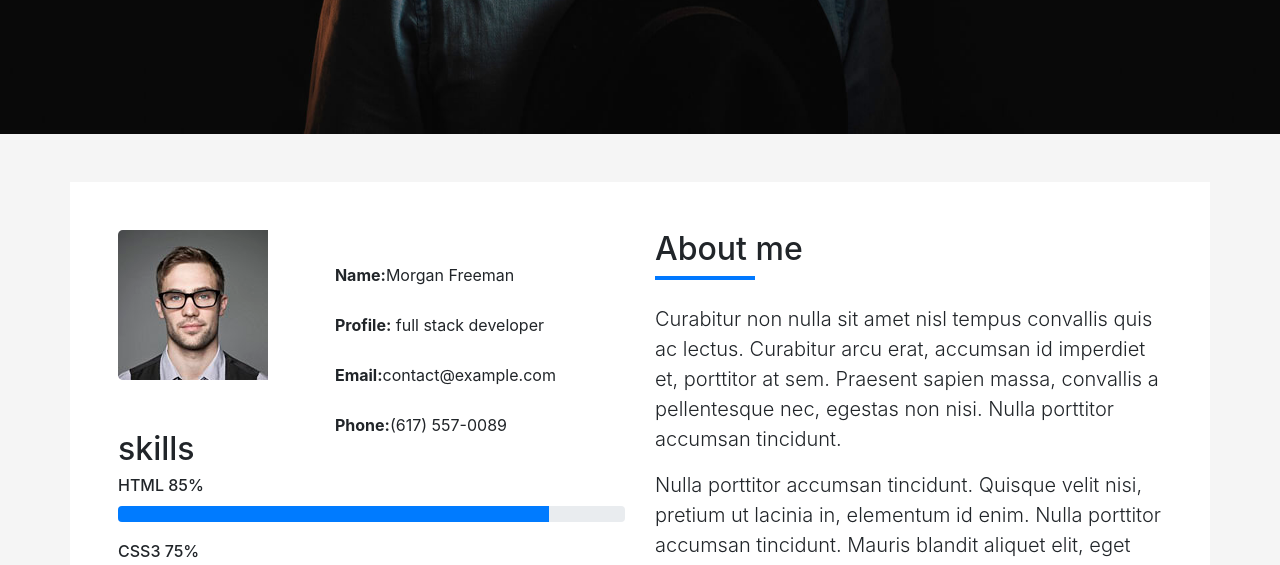
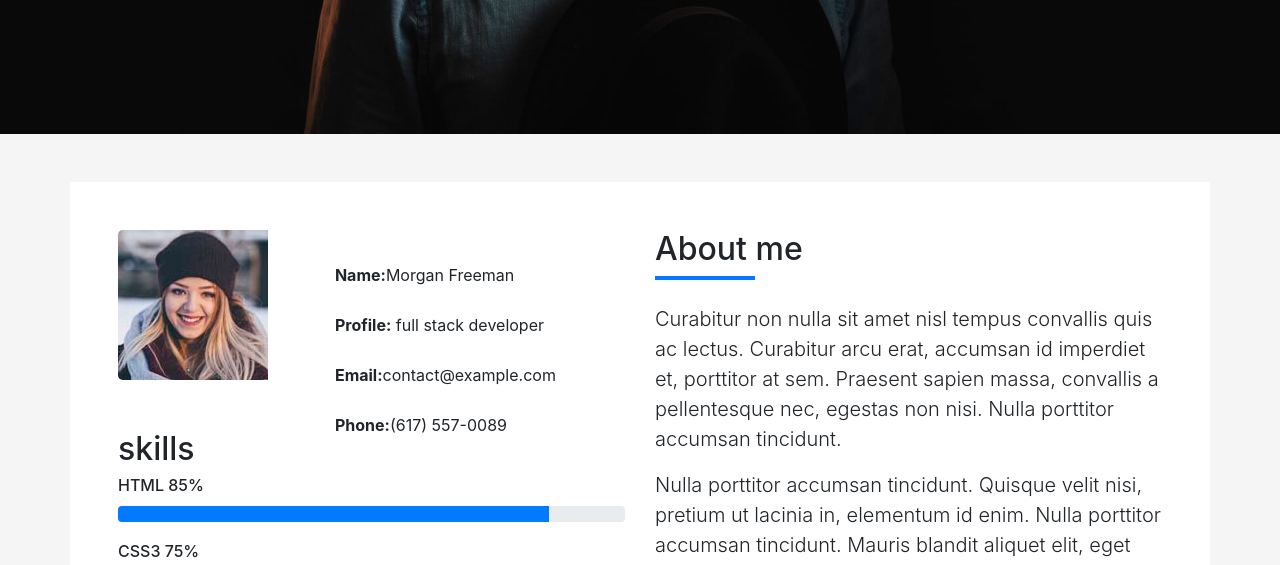
Before and after one commit to khaled-design/test, a plain HTML site: page index.html in a window 1280 px wide. Shown: the part 666-1231 px from the top of the page. Drawn offline with Linux system fonts and the light colour scheme.

Commit message:
update alaa 2

```diff
--- a/index.html
+++ b/index.html
@@ -102,7 +102,7 @@
               <div class="col-lg-12 d-flex">
                <div class="row">
                  <div class="col-lg-5">
-                    <img class=" rounded-lg pr-2" src="images/testimonial-2.jpg" />
+                    <img class=" rounded-lg pr-2" src="images/testimonial-4.jpg" />
                  </div>
                   <div class="list col-lg-7">
                     <ul class=" list-unstyled pl-4 mb-0">
```
